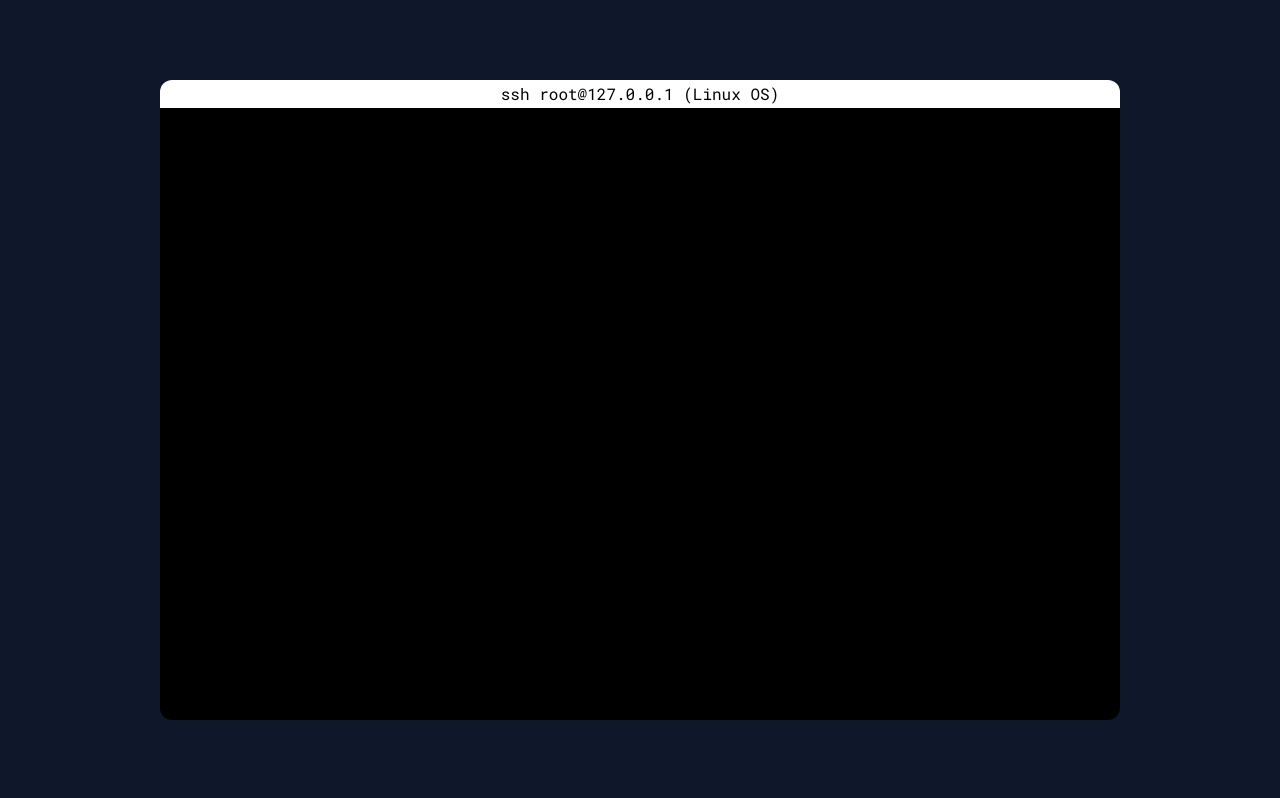
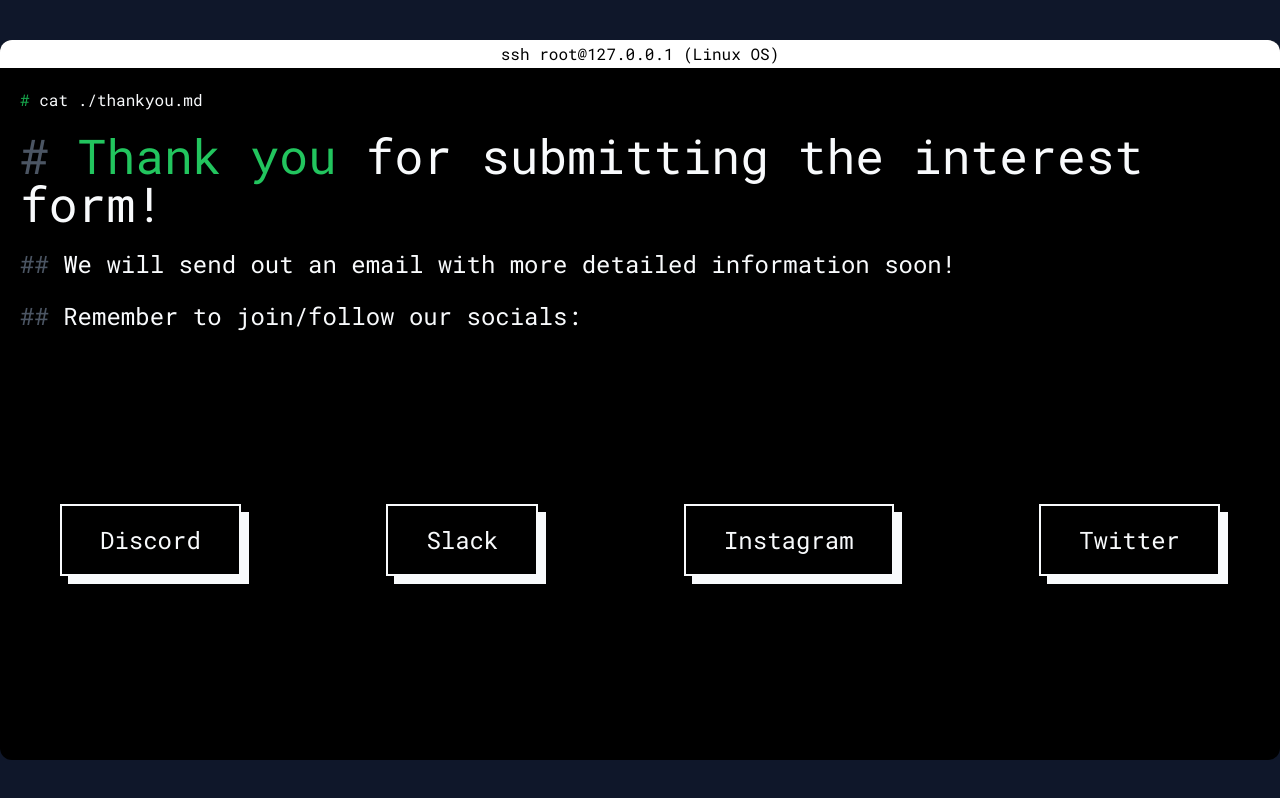
Before and after one commit to SudoHacksHackathon/Website, a React (Vite) app: page /submitted in a window 1280 px wide. Built offline with nearby package versions, Linux system fonts and the light colour scheme; no server answers.

Commit message:
refactor, need to add logos!!! (svg not working)

```diff
--- a/src/App.tsx
+++ b/src/App.tsx
@@ -3,7 +3,7 @@
 
 import IntroScreen from "./screens/IntroScreen";
 import SignupScreen from "./screens/SignupScreen";
-import ThankyouScreen from "./screens/ThankyouScreen"
+import EndScreen from "./screens/EndScreen"
 
 import getOSData from "./util/getOSData";
 
@@ -15,12 +15,9 @@
 
   const navigate = useNavigate();
 
-  const [screen, setScreen] = useState(0);
-  const nextScreen = () => setScreen(screen + 1);
-
   return (
     <div className="bg-slate-900 h-full w-full flex justify-center place-items-center selection:bg-slate-50 selection:text-black">
-      <div className="rounded-xl w-3/4 h-[80vh] bg-black font-mono flex flex-col">
+      <div className="rounded-xl w-[80rem] h-[45rem] bg-black font-mono flex flex-col">
         <div className="rounded-t-xl w-full h-7 bg-white flex place-items-center justify-center">
           <p className="md:text-base text-sm overflow-hidden mx-5 whitespace-nowrap text-ellipsis">
             ssh root@{ip || "127.0.0.1"} ({OSData.OS})
@@ -29,8 +26,8 @@
         <div className="flex flex-col p-5 grow overflow-y-auto">
           <Routes>
             <Route path="/" element={<IntroScreen nextScreen={() => {navigate("/reserve")}} />}/>
-            <Route path="/reserve" element={<SignupScreen nextScreen={() => {navigate("/thankyou")}} />}/>
-            <Route path="/thankyou" element={<ThankyouScreen />}/>
+            <Route path="/reserve" element={<SignupScreen nextScreen={() => {navigate("/submitted")}} />}/>
+            <Route path="/submitted" element={<EndScreen />}/>
           </Routes>
         </div>
       </div>
--- a/src/components/Button.tsx
+++ b/src/components/Button.tsx
@@ -3,7 +3,7 @@
 const Button = ({
   children,
   textClass,
-  action,
+  action
 }: {
   children: string;
   textClass: string;
--- a/src/screens/ThankyouScreen.tsx
+++ b/src/screens/EndScreen.tsx
@@ -4,7 +4,7 @@
 import Button from "../components/Button";
 import getOSData from "../util/getOSData";
 
-const ThankyouScreen = () => {
+const EndScreen = () => {
   const OSData = getOSData();
   const [revealed, setRevealed] = useState(false);
 
@@ -20,7 +20,8 @@
         <>
           <h1 className="text-slate-50 lg:text-5xl md:text-4xl text-3xl">
             <span className="text-gray-600"># </span>
-            <span className="text-green-500">Thank you!</span>
+            <span className="text-green-500">Thank you</span> for submitting the
+            interest form!
           </h1>
 
           <h2 className="text-slate-50 lg:text-2xl md:text-xl text-xl">
@@ -32,19 +33,25 @@
             our socials:
           </h2>
 
-          <div className="flex justify-between w-9/12 p-5">
-            <Button textClass="text-md" action={() => console.log("e")}>
+          <div className="w-full flex-grow p-5 px-10">
+            <div className="w-full h-full flex justify-between place-items-center">
+              {/* TODO: add logos */}
+              <Button
+                textClass="text-2xl"
+                action={() => console.log("e")}
+              >
                 Discord
               </Button>
-            <Button textClass="text-md" action={() => console.log("e")}>
+              <Button textClass="text-2xl" action={() => console.log("e")}>
                 Slack
               </Button>
-            <Button textClass="text-md" action={() => console.log("e")}>
+              <Button textClass="text-2xl" action={() => console.log("e")}>
                 Instagram
               </Button>
-            <Button textClass="text-md" action={() => console.log("e")}>
+              <Button textClass="text-2xl" action={() => console.log("e")}>
                 Twitter
               </Button>
+            </div>
           </div>
         </>
       )}
@@ -52,4 +59,4 @@
   );
 };
 
-export default ThankyouScreen;
+export default EndScreen;
--- a/src/screens/SignupScreen.tsx
+++ b/src/screens/SignupScreen.tsx
@@ -43,7 +43,6 @@
           "Content-Type": "application/json",
         },
       }
-
     );
 
     nextScreen();
@@ -70,7 +69,7 @@
           <iframe
             name="dummyframe"
             id="dummyframe"
-            style={{display: "none"}}
+            style={{ display: "none" }}
           ></iframe>
           {/* empty frame to stop redirection */}
 
--- a/src/util/generateRandomText.ts
+++ b/src/util/generateRandomText.ts
@@ -1,6 +1,6 @@
 const generateRandomText = () => {
   const CHARS = '!"$%&/=@~`#';
-  const NUM_CHARS = 5000; // cut off using overflow: hidden
+  const NUM_CHARS = 10000; // cut off using overflow: hidden
 
   let result = "";
   for (let i = 0; i < NUM_CHARS; i++) {
--- a/src/util/getOSData.ts
+++ b/src/util/getOSData.ts
@@ -10,7 +10,6 @@
 let cachedOSData: null | OSData = null;
 
 const getOSData = () => {
-  // TODO: what the HELL IS THIS CODE ROHAN PLEASE
   if (!cachedOSData) {
     let os: null | string = null;
     let commandStart: null | string = null;
--- a/tsconfig.json
+++ b/tsconfig.json
@@ -17,5 +17,5 @@
     "jsx": "react-jsx"
   },
   "include": ["src"],
-  "references": [{ "path": "./tsconfig.node.json" }]
+  "references": [{ "path": "./tsconfig.node.json" }],
 }
--- a/vite.config.ts
+++ b/vite.config.ts
@@ -1,7 +1,7 @@
-import { defineConfig } from 'vite'
-import react from '@vitejs/plugin-react'
+import { defineConfig } from "vite";
+import react from "@vitejs/plugin-react";
 
 // https://vitejs.dev/config/
 export default defineConfig({
-  plugins: [react()]
-})
+  plugins: [react()],
+});
```
Also changed, not shown: src/assets/Discord-Logo-White.svg (added), 1 other file (tests, documents, lock files or other folders). Lines whose indentation alone changed are shown as unchanged.
